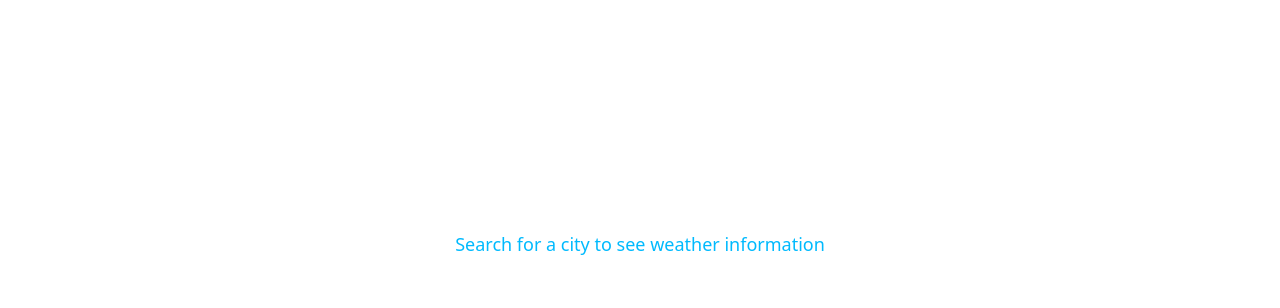
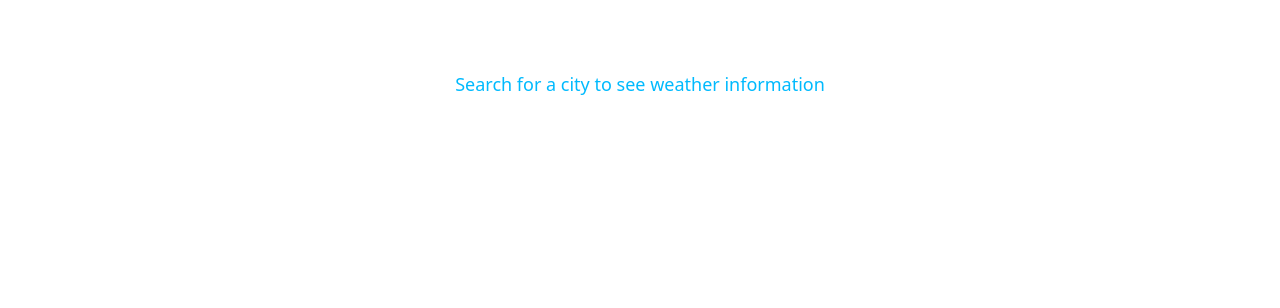
Before and after one commit to TBS96/weather-app-react, a React (Vite) app: page / in a window 1280 px wide. Shown: the part 266-574 px from the top of the page. Built offline with nearby package versions, Linux system fonts and the light colour scheme; no server answers.

Commit message:
fix: adjust margin for weather information prompt in Home component
Signed-off-by: TBS96 <9tbs6@proton.me>

```diff
--- a/src/pages/Home.jsx
+++ b/src/pages/Home.jsx
@@ -55,7 +55,7 @@ const Home = () => {
             {showWeather ?
                 (<WeatherCard />)
                 :
-                (<p className='text-center text-lg text-info mt-80'>Search for a city to see weather information</p>)
+                (<p className='text-center text-lg text-info mt-40'>Search for a city to see weather information</p>)
             }
         </section>
     )
```
